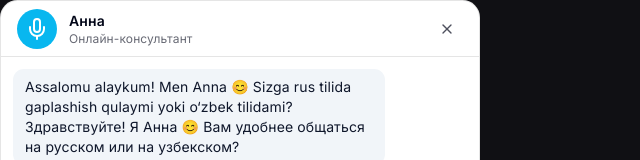
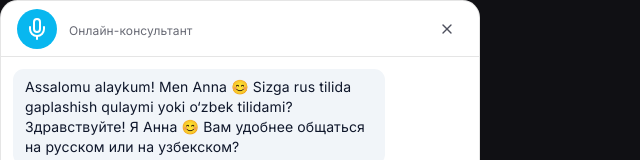
Before and after one commit to Mustafa00764/crm-admin, a Next.js app: page /widget/chat in a window 1280 px wide. Shown: the top 160 px of the page, without its empty margins (0-640 px from the left). Built offline with nearby package versions, Linux system fonts and the light colour scheme.

Commit message:
edit ai assistant name

```diff
--- a/features/public-chat/ui/public-chat-widget.tsx
+++ b/features/public-chat/ui/public-chat-widget.tsx
@@ -1365,7 +1365,7 @@ export function PublicChatWidget({
 
           <div className="flex flex-col gap-1">
             <div className="text-[14px] leading-4 opacity-100 font-semibold">
-              Анна
+
             </div>
 
             <div className="text-xs opacity-60 leading-3">
```
